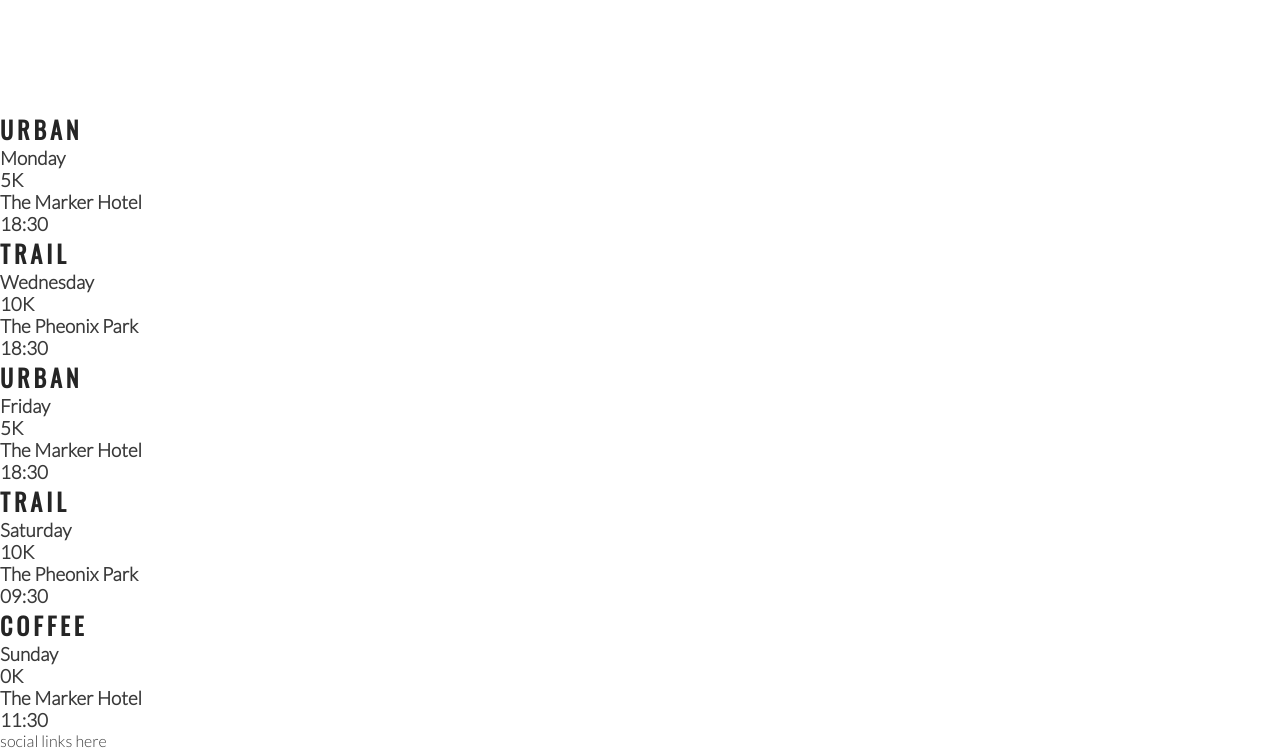
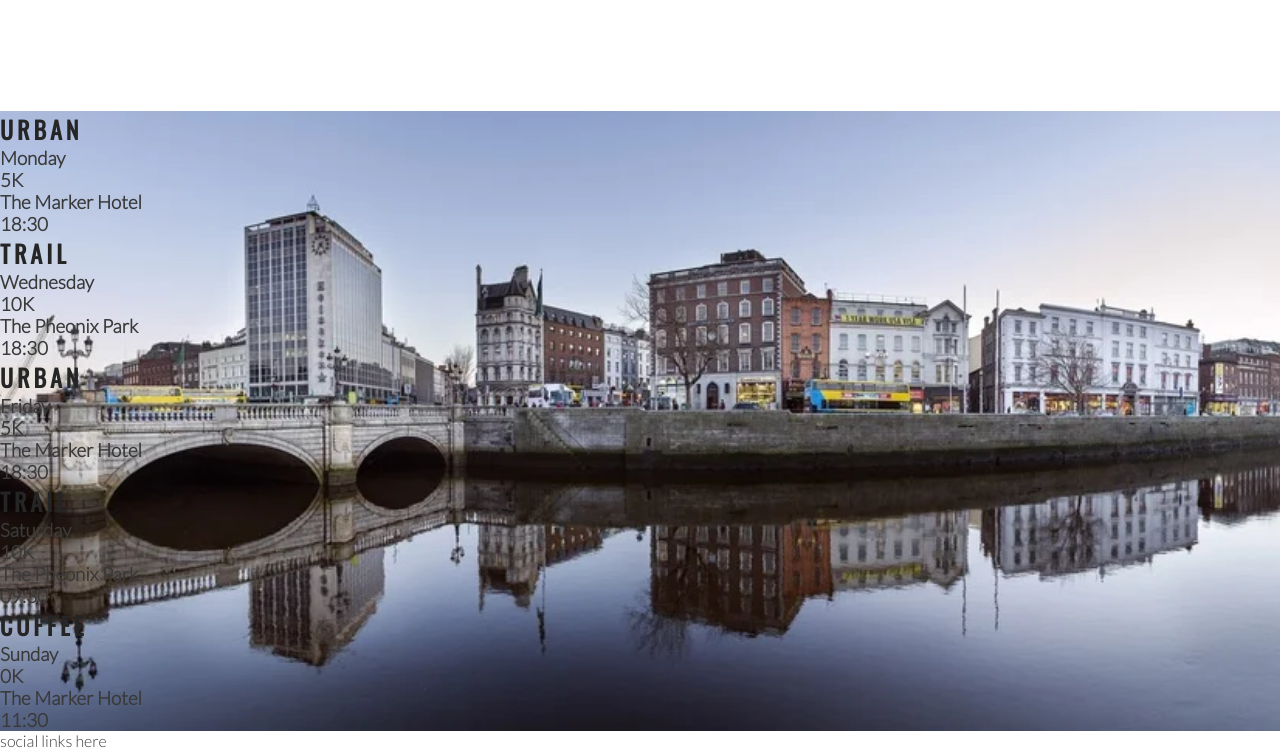
Before and after one commit to BradleyMurrell/love-running, a plain HTML site: page index.html in a window 1280 px wide. Shown: the part 1184-1934 px from the top of the page. Drawn offline with nearby package versions, Linux system fonts and the light colour scheme.

Commit message:
Add background image to times section

```diff
--- a/assets/css/style.css
+++ b/assets/css/style.css
@@ -186,3 +186,14 @@ hr {
     height: 100%;
     border-radius: 50%;
 }
+
+/* event times */
+
+#times {
+    background-image: url(../imgages/dublin-city.webp);
+    background-repeat: no-repeat;
+    background-size: cover;
+    background-position: center;
+    width: 100%;
+    overflow: hidden;
+}
--- a/index.html
+++ b/index.html
@@ -76,7 +76,7 @@
             </div>
         </div>
     </section>
-    <section>
+    <section id="times">
         <div>
             <h2>Urban</h2>
             <h3>Monday</h3>
```
Also changed, not shown: assets/imgages/dublin-city.webp (added).
